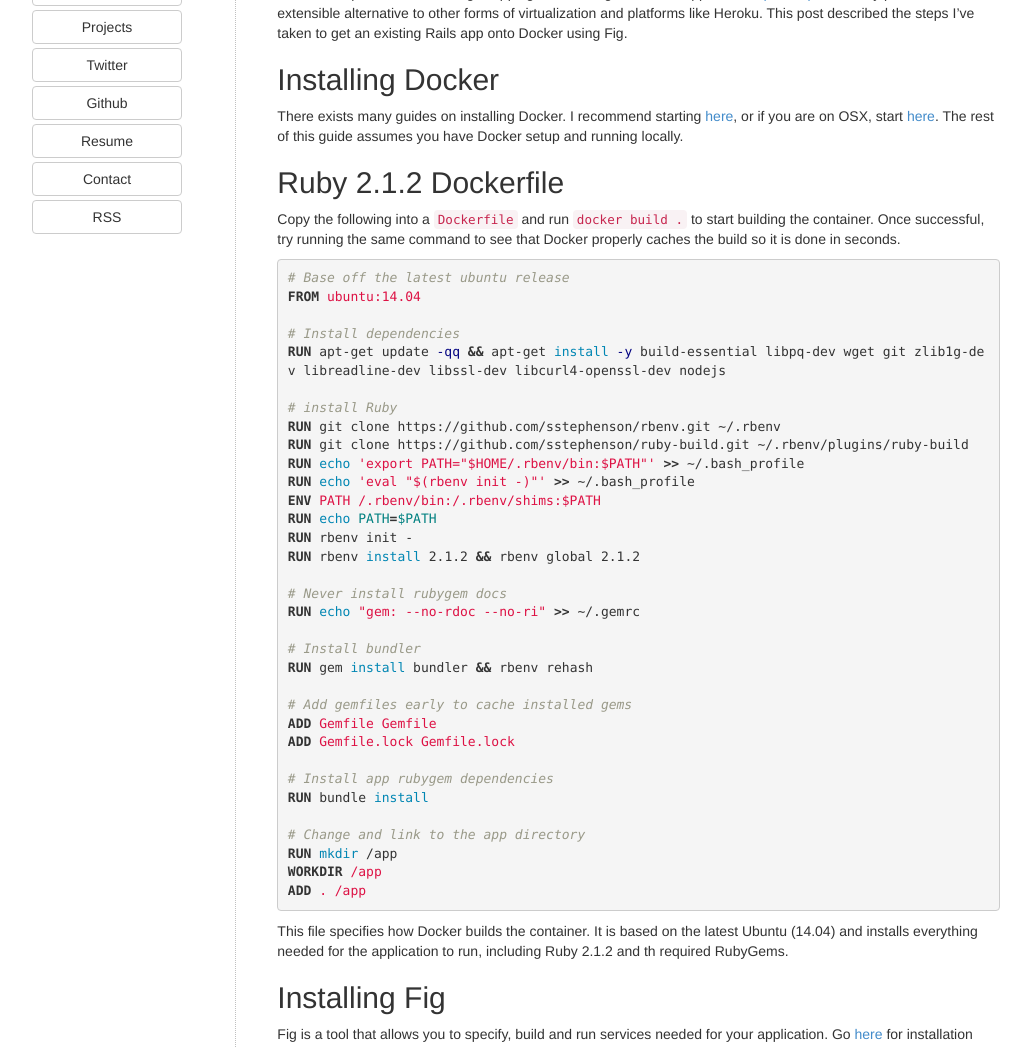
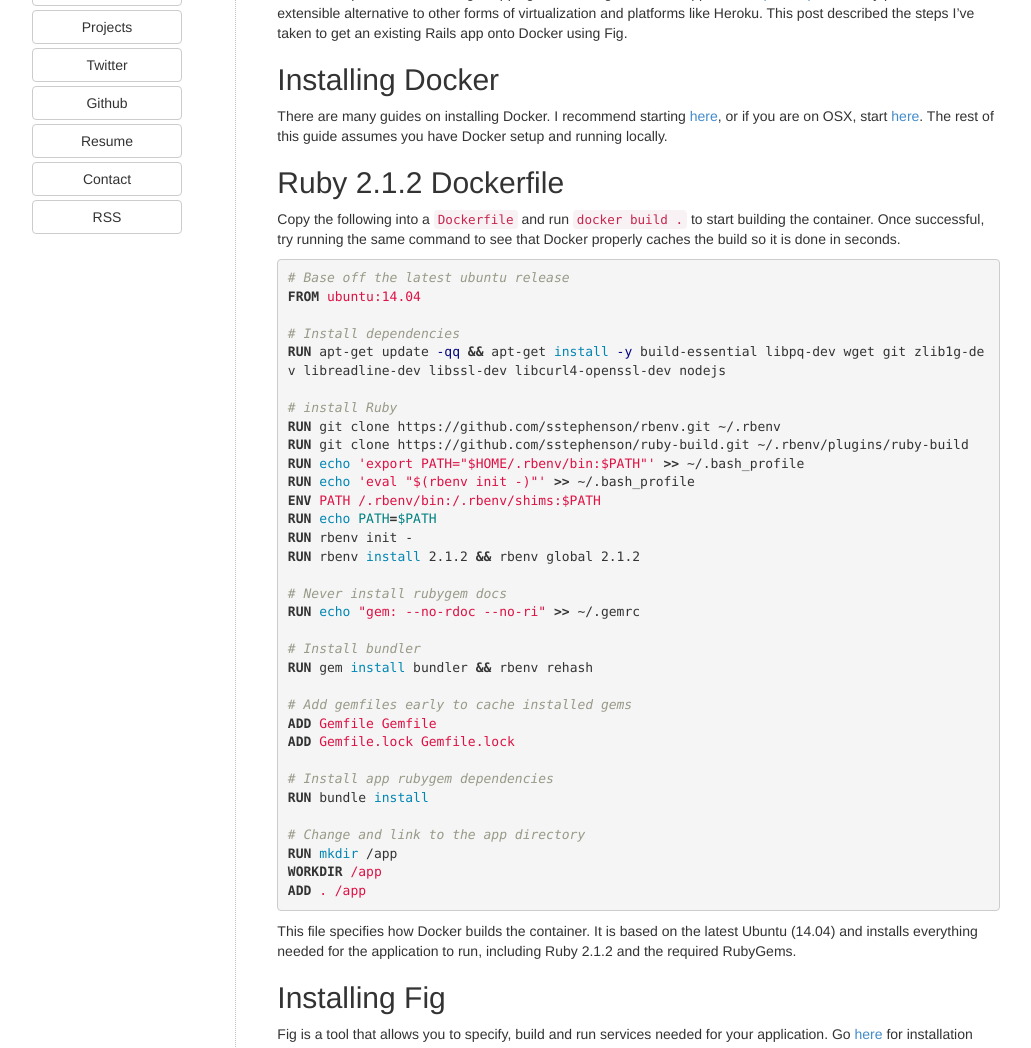
Before and after one commit to thejspr/thejspr.com, a Jekyll site: the page built from _posts/2014-08-02-ruby-rails-on-docker-with-fig-and-postgresql.md, in a window 1280 px wide and 1400 px high. Shown: the part 137-1185 px from the top of the window, without its empty margins (38-1069 px from the left). Built offline with Jekyll 4.4.1, drawn with Linux system fonts in a browser that asks for light colours; comment, search, counter and statistics services are not loaded; some of the changed text lies outside the part shown.

Commit message:
Spelling fixes

```diff
--- a/_posts/2014-08-02-ruby-rails-on-docker-with-fig-and-postgresql.md
+++ b/_posts/2014-08-02-ruby-rails-on-docker-with-fig-and-postgresql.md
@@ -14,7 +14,7 @@
 
 ## Installing Docker
 
-There exists many guides on installing Docker. I recommend starting
+There are many guides on installing Docker. I recommend starting
 [here](https://docs.docker.com/installation/#installation), or if you are on
 OSX, start [here](https://github.com/noplay/docker-osx#docker-osx). The rest of
 this guide assumes you have Docker setup and running locally.
@@ -64,7 +64,7 @@
 
 This file specifies how Docker builds the container. It is based on the latest
 Ubuntu (14.04) and installs everything needed for the application to run,
-including Ruby 2.1.2 and th required RubyGems.
+including Ruby 2.1.2 and the required RubyGems.
 
 
 ## Installing Fig
```
Also changed, not shown: other parts of _posts/2014-08-02-ruby-rails-on-docker-with-fig-and-postgresql.md (+1 -1 lines).
